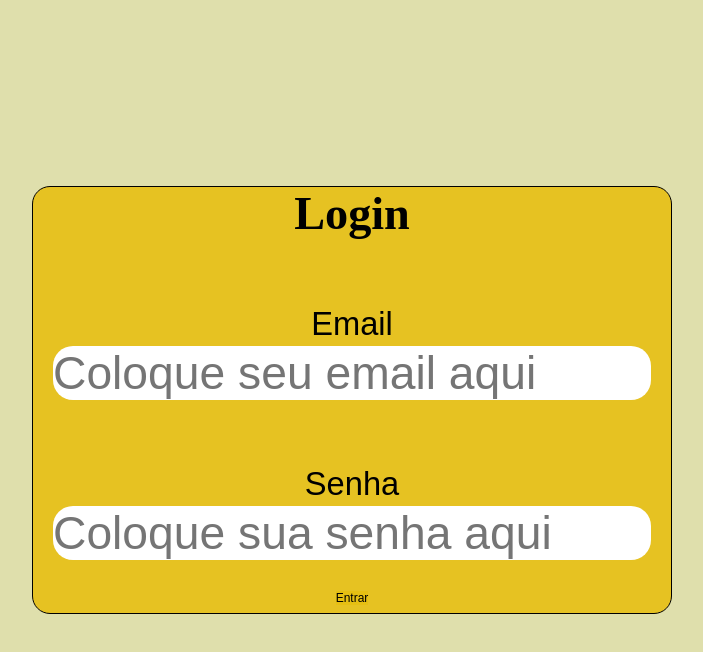
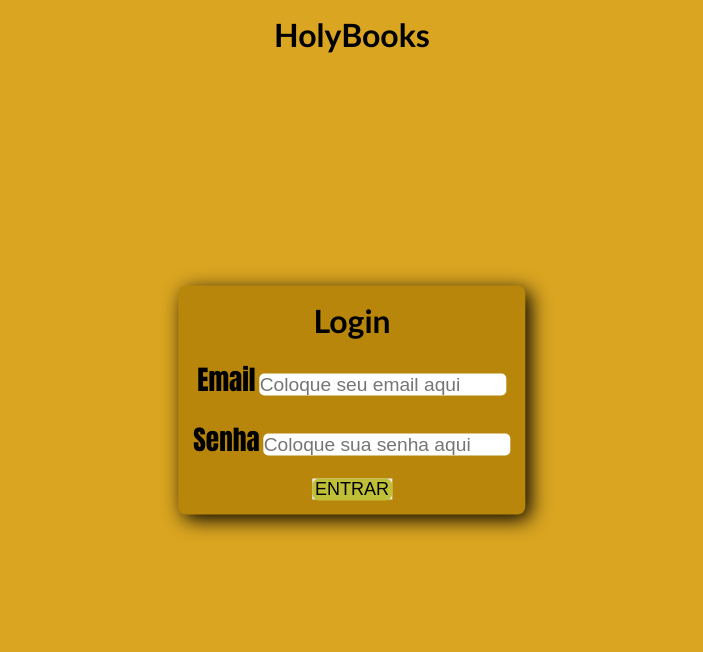
Before and after one commit to Pinheiro047/HolyBooks, a plain HTML site: page login.html in a window 1280 px wide. Shown: the whole page, without its empty margins (288-991 px from the left). Drawn offline with Linux system fonts and the light colour scheme.

Commit message:
Adicionado o css na pagina de login

```diff
--- a/assets/css/inicio.css
+++ b/assets/css/inicio.css
@@ -88,7 +88,7 @@ p{
 }
 .descricao{
     color: black;
-    font-size: 1.0rem;
+    font-size: 1.8rem;
 }
 
 .comprar{
--- a/assets/css/login.css
+++ b/assets/css/login.css
@@ -1,32 +1,48 @@
 body{
-    background-color: rgb(223, 223, 172);
+    background-color: #daa520;
+    font-family: 'Trebuchet MS';
+}
+
+.holy{
+    text-align: center;
+    margin-top: 15px;
+
 }
 
 .login{
-    background-color: rgb(230, 194, 34);
+    background-color: #b8860b;
     position: absolute;
-    text-align: center;
+    padding-left: 15px;
+    padding-right: 15px;
+    padding-top: 15px;
+    padding-bottom: 15px;
+    border-radius: 8px;
     top: 50%;
     left: 50%;
-    transform: translate(-50%, -50%);
-    border-radius: 18px;
-    border: 1px solid black;
-    padding-left: 18px;
-    padding-right: 18px;
+    transform: translate(-50%,-50%);
+    text-align: center;
+    box-shadow: 5px 5px 20px;
 }
 
 label{
-    font-size: 1.2rem;
-    font-family: Arial;
+    font-size: 1.7rem;
+    font-family: Impact;
 }
 
 input{
-    border-radius: 20px;
-    border: black ;
+    border-radius: 5px;
+    border: none;
+    font-size: larger;
 }
 
 .entrar{
-    text-align: center;
-    font-size: 12px;
-    background-color: rgb(230, 191, 19);
+    background-color: #c0c038;
+    color: black;
+    text-decoration: none;
+    padding-left: 2px;
+    padding-bottom: 2px;
+    padding-left: 3px;
+    padding-right: 3px;
+    font-size: large;
+    border-radius: 7px
 }
--- a/assets/css/media.css
+++ b/assets/css/media.css
@@ -1,3 +1,3 @@
-@media(min-width: 600px){
-    *{font-size: 1.7rem;}
+@media(min-width:800px){
+
 }
--- a/login.html
+++ b/login.html
@@ -10,16 +10,20 @@
     <title>Document</title>
 </head>
 <body>
+
+
+        <h1 class="holy">HolyBooks</h1>
     <div class="login">
         <h1>Login</h1>
         <br>
         <label for="email">Email</label>
-        <input type="email" placeholder="Coloque seu email aqui">
+        <input type="email" id="email" placeholder="Coloque seu email aqui">
         <br>
         <br>
-        <label for="text">Senha</label>
-        <input type="password" placeholder="Coloque sua senha aqui">
-        <button class="entrar">Entrar</button>
+        <label for="senha">Senha</label>
+        <input type="password" id="senha" placeholder="Coloque sua senha aqui">
+        <br><br>
+        <button><a class="entrar" href="index.html">ENTRAR</a></button>
     </div>
 </body>
 </html>
```
